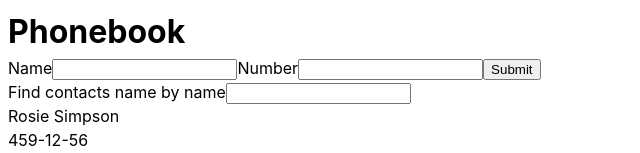
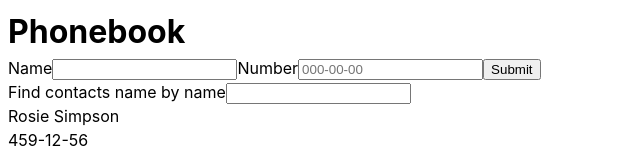
Before and after one commit to TetianaUMKA/goit-react-hw-03, a React (Vite) app: page / in a window 1280 px wide. Shown: the top 153 px of the page, without its empty margins (0-640 px from the left). Built offline with nearby package versions, Linux system fonts and the light colour scheme.

Commit message:
Add placeholder into Field 'number'

```diff
--- a/src/components/ContactForm/ContactForm.jsx
+++ b/src/components/ContactForm/ContactForm.jsx
@@ -32,7 +32,12 @@ export default function ContactForm({ onAddContact }) {
         <ErrorMessage name="username" component="span" />
 
         <label htmlFor={`${id}-number`}>Number</label>
-        <Field type="text" name="number" id={`${id}-number`}></Field>
+        <Field
+          type="text"
+          name="number"
+          id={`${id}-number`}
+          placeholder="000-00-00"
+        ></Field>
         <ErrorMessage name="number" component="span" />
 
         <button type="submit">Submit</button>
```
